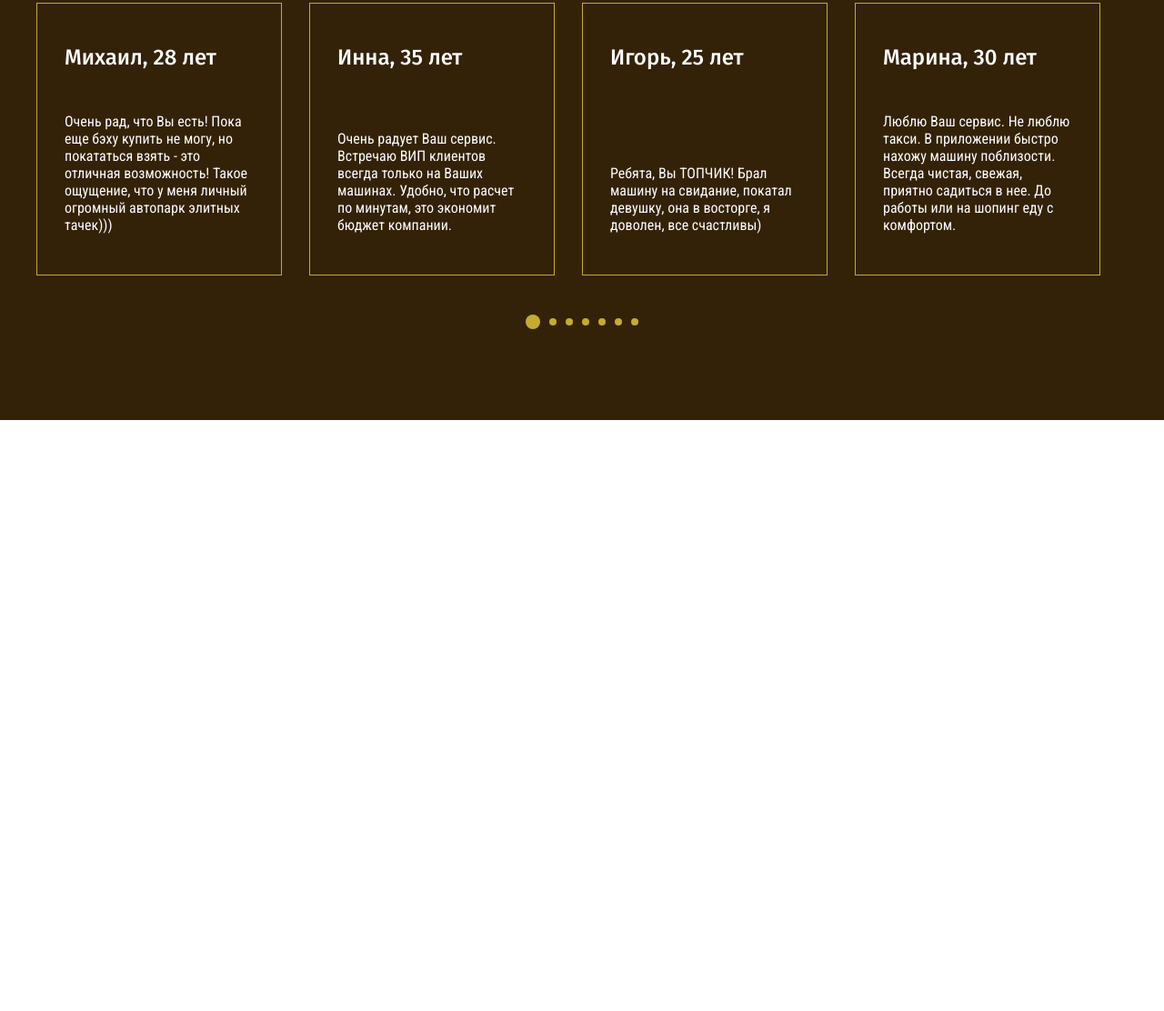
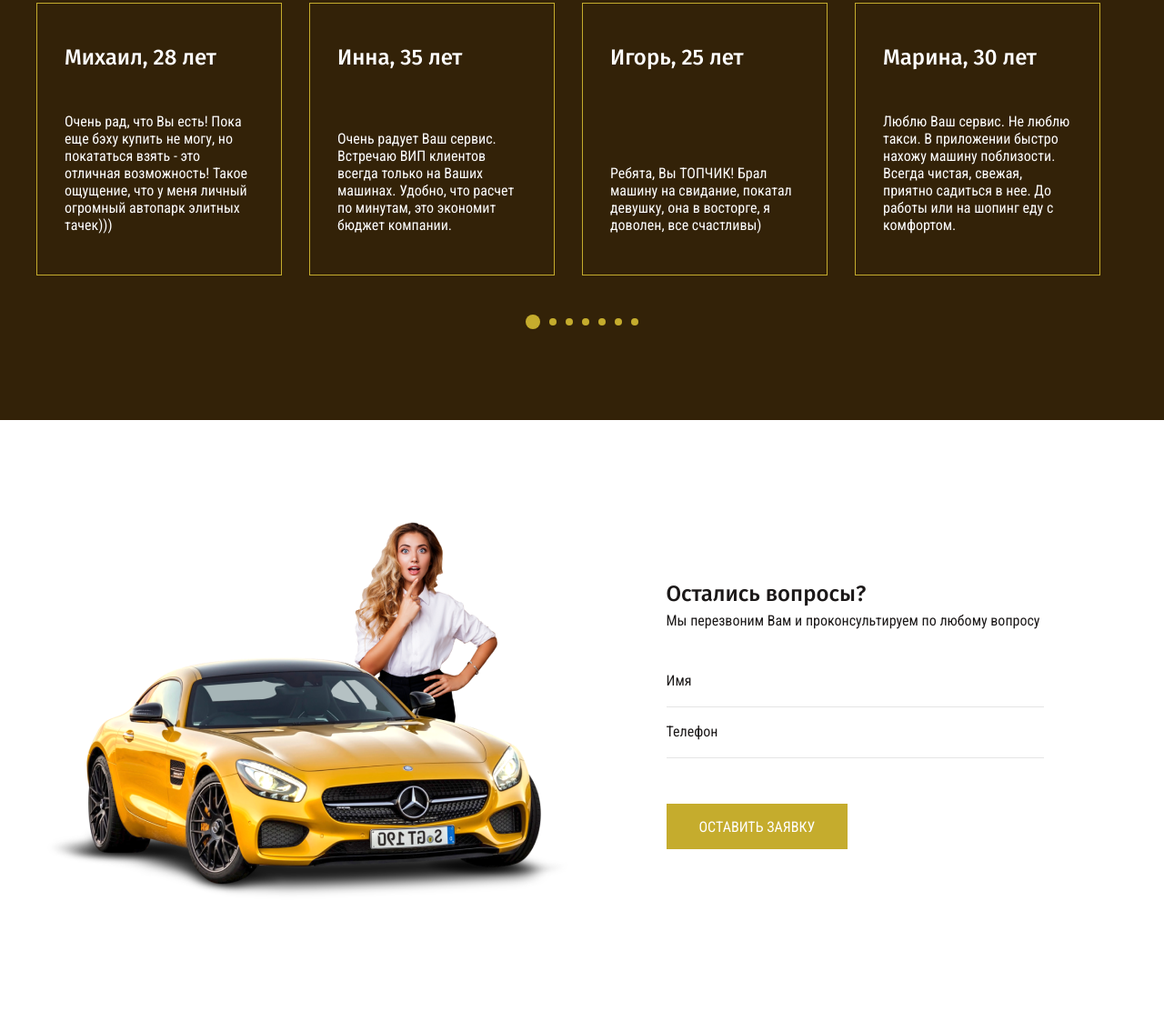
Before and after one commit to Nielll951/Lux, a plain HTML site: page index.html in a window 1280 px wide. Shown: the part 2226-3338 px from the top of the page at 91% size. Before the commit the page ends 2688 px from the top, so only its background shows below. Drawn offline with nearby package versions, Linux system fonts and the light colour scheme.

Commit message:
completed section feedback

```diff
--- a/css/style.css
+++ b/css/style.css
@@ -14,6 +14,10 @@ a {
 
 ul {
    list-style: none;
+}
+
+button {
+   cursor: pointer;
 }
 
 .container {
@@ -268,7 +272,8 @@ body {
 
 .benefits__title,
 .reviews__title,
-.reviews__item-name {
+.reviews__item-name,
+.feedback__title {
    font-family: 'Fira Sans', sans-serif;
    font-weight: 500;
    font-size: 24px;
@@ -399,6 +404,58 @@ body {
    margin-top: 35px;
 }
 
-.reviews__item-name {}
+.feedback {
+   padding: 100px 0;
+}
 
-.reviews__item-text {}
+.feedback__inner {
+   display: flex;
+   align-items: center;
+}
+
+.feedback__images {
+   width: 50%;
+}
+
+.feedback__form {
+   width: 415px;
+   margin: 0 auto;
+}
+
+.feedback__title {
+   margin-bottom: 5px;
+}
+
+.feedback__text {
+   margin-bottom: 30px;
+}
+
+.feedback__input {
+   display: block;
+   padding: 20px 0;
+   width: 100%;
+   border: none;
+   border-bottom: 1px solid rgba(0, 0, 0, .1);
+}
+
+.feedback__input::placeholder {
+   font-family: 'Roboto Condensed', sans-serif;
+   font-size: 16px;
+   font-weight: 400;
+   line-height: 19px;
+   color: #1b1818;
+}
+
+.feedback__btn {
+   display: inline-block;
+   text-transform: uppercase;
+   color: #fefefe;
+   border: none;
+   padding: 16px 36px 15px;
+   background-color: #C5AC2D;
+   margin-top: 50px;
+   font-family: 'Roboto Condensed', sans-serif;
+   font-weight: 400;
+   font-size: 16px;
+   line-height: 19px;
+}
--- a/index.html
+++ b/index.html
@@ -285,6 +285,24 @@
         </div>
       </div>
     </section>
+    <section class="feedback">
+      <div class="container">
+        <div class="feedback__inner">
+          <img class="feedback__images" src="images/feedback-img.png" alt="">
+          <form action="" class="feedback__form">
+            <h3 class="feedback__title">
+              Остались вопросы?
+            </h3>
+            <p class="feedback__text">
+              Мы перезвоним Вам и проконсультируем по любому вопросу
+            </p>
+            <input class="feedback__input" type="text" placeholder="Имя">
+            <input class="feedback__input" type="text" placeholder="Телефон">
+            <button class="feedback__btn" type="submit">ОСТАВИТЬ ЗАЯВКУ</button>
+          </form>
+        </div>
+      </div>
+    </section>
   </main>
 
   <script src="https://ajax.googleapis.com/ajax/libs/jquery/3.4.1/jquery.min.js"></script>
```
Also changed, not shown: images/feedback-img.png (added).
